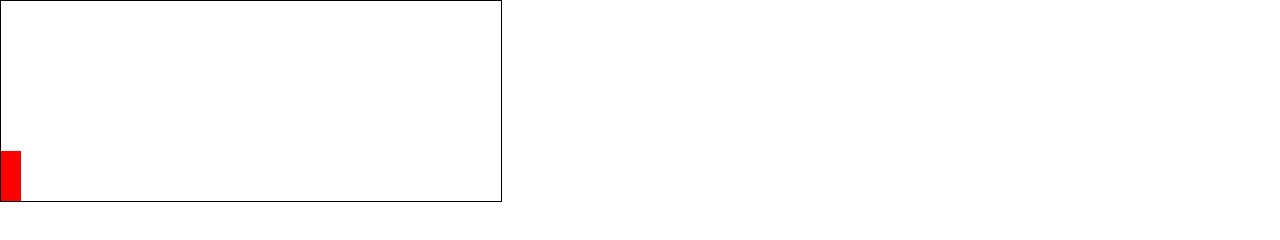
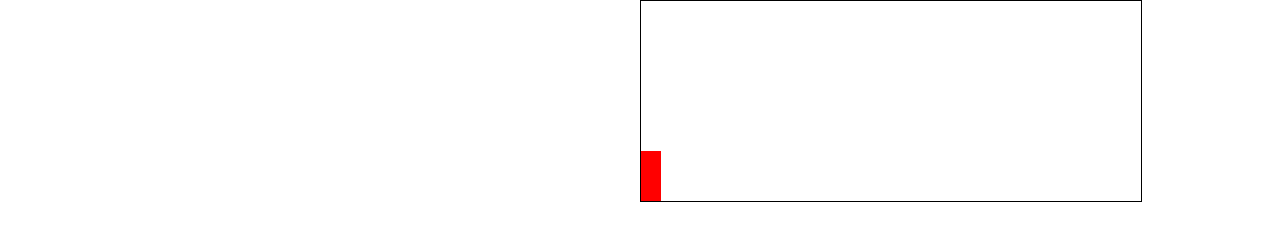
Before and after one commit to anatkebuchava/Jumpinggame, a plain HTML site: page index.html in a window 1280 px wide. Drawn offline with Linux system fonts and the light colour scheme.

Commit message:
Update styles.css

```diff
--- a/css/styles.css
+++ b/css/styles.css
@@ -7,6 +7,8 @@
     width: 500px;
     height: 200px;
     border: 1px solid black;
+    position: relative;
+    left: 50%;
 }
 
 #character{
```
